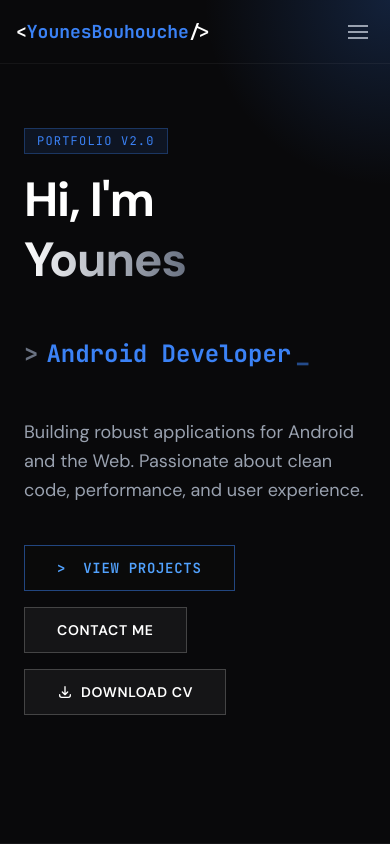
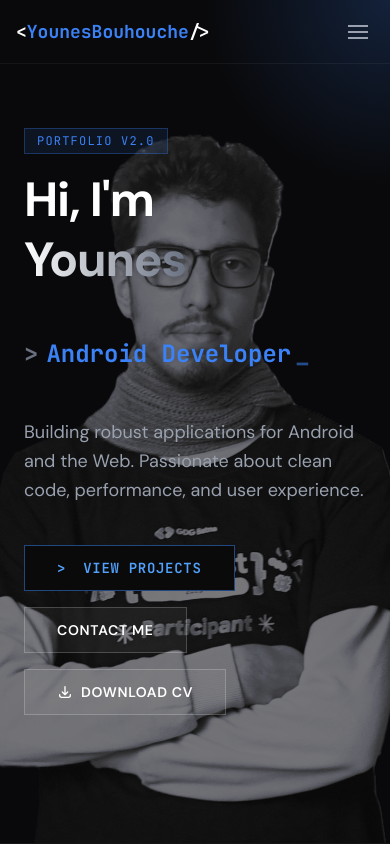
Before and after one commit to YounesBouhouche/my-portfolio, a React (Vite) app: page / in a window 390 px wide. Shown: the top 844 px of the page. Built offline with nearby package versions, Linux system fonts and the light colour scheme.

Commit message:
Fixed image responsivity on small screens

```diff
--- a/src/components/home/Hero.tsx
+++ b/src/components/home/Hero.tsx
@@ -112,11 +112,11 @@ export default function Hero() {
       </div>
 
       {/* Right Content - Abstract visual or Code snippet */}
-      <div className="hidden lg:flex justify-center items-end absolute top-0 bottom-0 right-0 w-1/2 overflow-hidden pointer-events-none">
+      <div className="opacity-50 lg:opacity-100 flex justify-center items-end absolute top-0 bottom-0 right-0 w-full lg:w-1/2 overflow-hidden pointer-events-none">
         <img
           src="./assets/png/me_bw.png"
           alt="Younes Bouhouche"
-          className="h-full object-contain animate-float-in"
+          className="h-full object-cover animate-float-in"
         />
       </div>
     </section>
```
